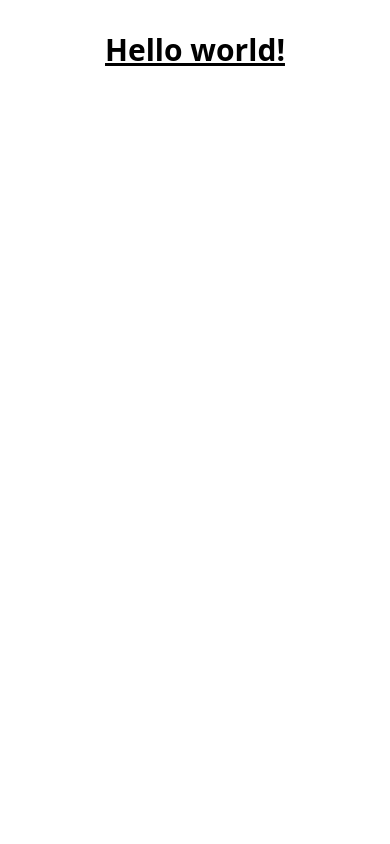
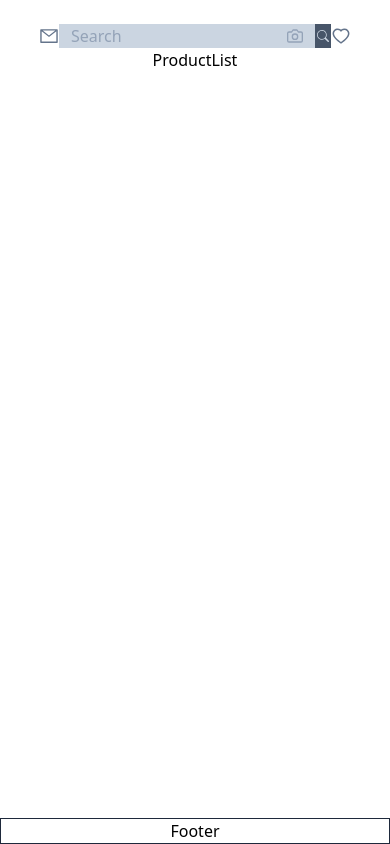
Before and after one commit to pichar376/my-store-app, a React (Vite) app: page / in a window 390 px wide. Built offline with nearby package versions, Linux system fonts and the light colour scheme.

Commit message:
components set with height and width in media queries

```diff
--- a/package.json
+++ b/package.json
@@ -11,7 +11,8 @@
   },
   "dependencies": {
     "react": "^18.2.0",
-    "react-dom": "^18.2.0"
+    "react-dom": "^18.2.0",
+    "react-icons": "^4.11.0"
   },
   "devDependencies": {
     "@types/react": "^18.2.15",
--- a/src/App.jsx
+++ b/src/App.jsx
@@ -1,13 +1,10 @@
-import { useState } from "react";
-import reactLogo from "./assets/react.svg";
-import viteLogo from "/vite.svg";
-import "./App.css";
+import Home from "./pages/Home/Home";
 
 function App() {
   return (
-    <>
-      <h1 className="text-3xl font-bold underline">Hello world!</h1>
-    </>
+    <div className="w-full flex justify-center ">
+      <Home />
+    </div>
   );
 }
 
--- a/src/components/Footer/Footer.jsx
+++ b/src/components/Footer/Footer.jsx
@@ -1,5 +1,9 @@
 const Footer = () => {
-  return <h1>Footer</h1>;
+  return (
+    <div className="flex justify-center border-1 border-slate-800 w-full">
+      <h1>Footer</h1>
+    </div>
+  );
 };
 
 export default Footer;
--- a/src/components/Header/Header.jsx
+++ /dev/null
@@ -1,5 +0,0 @@
-const Header = () => {
-  return <h1>Header</h1>;
-};
-
-export default Header;
--- a/src/components/NavBar/NavBar.jsx
+++ b/src/components/NavBar/NavBar.jsx
@@ -1,5 +1,19 @@
+import SearchProducts from "../SearchProducts/SearchProducts";
+import { AiOutlineMail } from "react-icons/ai";
+import { AiOutlineHeart } from "react-icons/ai";
+
 const NavBar = () => {
-  return <h1>NAvBar</h1>;
+  return (
+    <div className="w-80 flex justify-between mt-6 border-2 border-slate-600">
+      <div className="h-6 w-8 flex justify-center items-center">
+        <AiOutlineMail className="text-xl text-slate-500" />
+      </div>
+      <SearchProducts />
+      <div className="h-6 w-8 flex justify-center items-center">
+        <AiOutlineHeart className="text-xl text-slate-500" />
+      </div>
+    </div>
+  );
 };
 
 export default NavBar;
--- a/src/components/SearchProducts/SearchProducts.jsx
+++ b/src/components/SearchProducts/SearchProducts.jsx
@@ -1,5 +1,22 @@
+import { BsSearch } from "react-icons/bs";
+import { FiCamera } from "react-icons/fi";
+
 const SearchProducts = () => {
-  return <h1>SearchProducts</h1>;
+  return (
+    <div className="sm:w-80 md:w-60 flex bg-slate-300">
+      <input
+        type="text"
+        placeholder="Search"
+        className="w-full h-6 bg-slate-300 placeholder:text-slate-400 placeholder:p-3"
+      />
+      <div className="h-6 flex justify-center items-center p-3">
+        <FiCamera className="text-slate-400" />
+      </div>
+      <div className="w-8 h-6 bg-slate-600 flex justify-center items-center">
+        <BsSearch className=" h-3 w-3 text-slate-300" />
+      </div>
+    </div>
+  );
 };
 
 export default SearchProducts;
--- a/src/pages/Home/Home.jsx
+++ b/src/pages/Home/Home.jsx
@@ -1,5 +1,15 @@
+import Footer from "../../components/Footer/Footer";
+import NavBar from "../../components/NavBar/NavBar";
+import ProductList from "../ProductList/ProductList";
+
 const Home = () => {
-  return <h1>Home</h1>;
+  return (
+    <div className="w-full h-screen mt3 border-2 border-slate-800 flex flex-col justfy-center items-center">
+      <NavBar />
+      <ProductList />
+      <Footer />
+    </div>
+  );
 };
 
 export default Home;
--- a/src/pages/ProductList/ProductList.jsx
+++ b/src/pages/ProductList/ProductList.jsx
@@ -1,5 +1,9 @@
 const ProductList = () => {
-  return <h1>ProductList</h1>;
+  return (
+    <div className="grow">
+      <h1>ProductList</h1>
+    </div>
+  );
 };
 
 export default ProductList;
--- a/tailwind.config.js
+++ b/tailwind.config.js
@@ -4,6 +4,16 @@ export default {
     "./src/**/*.{js,ts,jsx,tsx}",],
   theme: {
     extend: {},
+    width: {
+      "desktop": "960px",
+      "80": "80%",
+      "60": "60%",
+      "full": "100%",
+      "tablet": "400px"
+    },
+    borderWidth: {
+      "1": "1px"
+    }
   },
   plugins: [],
 }
```
Also changed, not shown: 1 other file (tests, documents, lock files or other folders).
